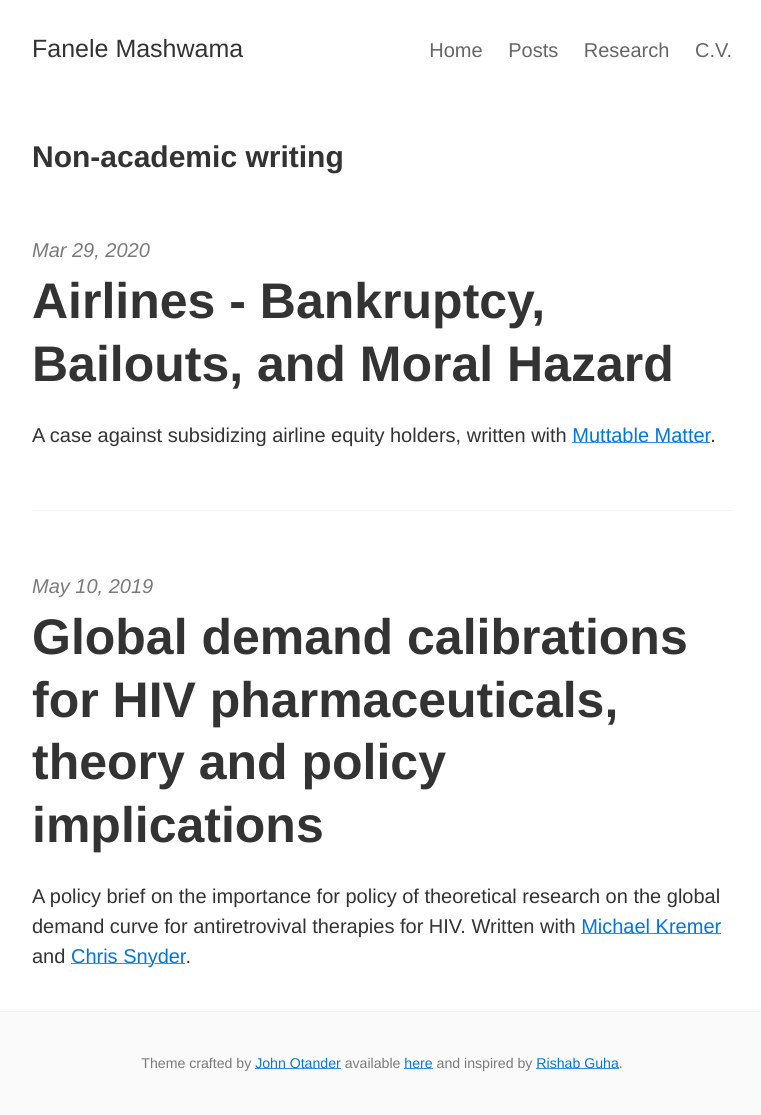
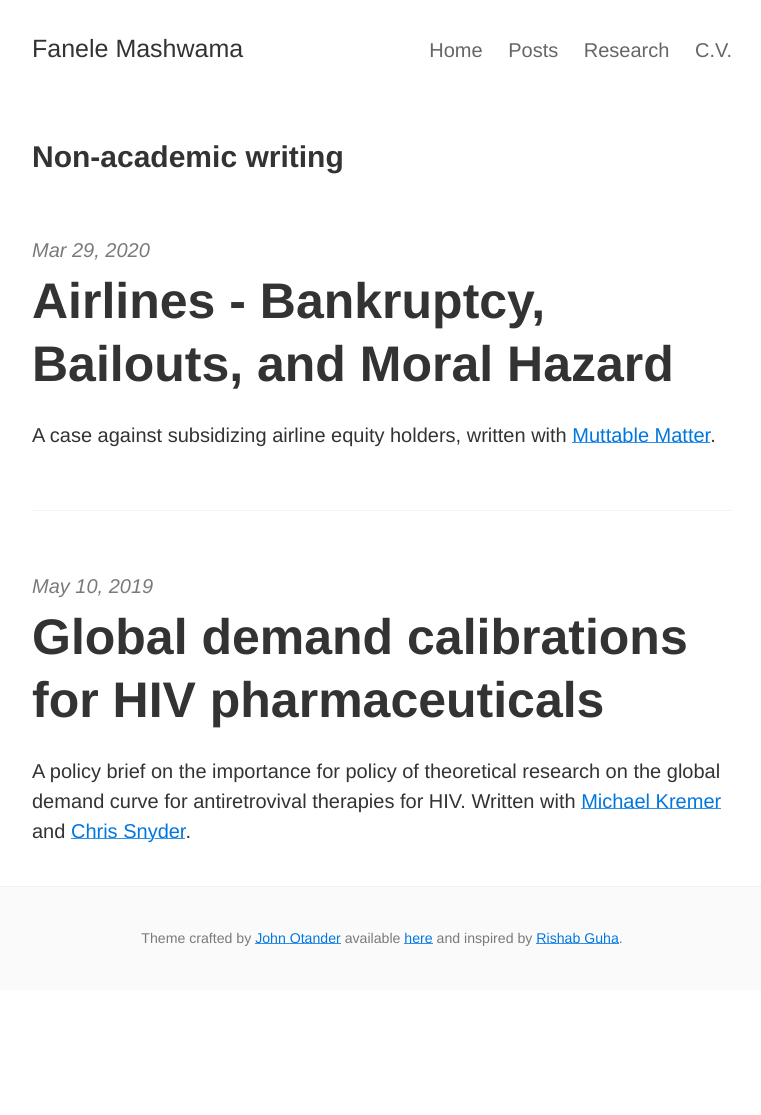
Before and after one commit to fmashwama/fmashwama.github.io, a Jekyll site: the page posts/index.html, which Jekyll copies as it is, in a window 1280 px wide. Shown: the whole page, without its empty margins (258-1019 px from the left). Built offline with Jekyll 4.4.1, drawn with Linux system fonts in a browser that asks for light colours; after the commit the page ends 990 px from its top, so only the background shows below that.

Commit message:
Update index.html

```diff
--- a/posts/index.html
+++ b/posts/index.html
@@ -166,7 +166,7 @@
         <div class="post py3">
           <p class="post-meta">May 10, 2019</p>
 
-           <a href="/posts/2019-05-10-VaccinesZipfs" class="post-link"><h3 class="h1 post-title">Global demand calibrations for HIV pharmaceuticals, theory and policy implications</h3></a>
+           <a href="/posts/2019-05-10-VaccinesZipfs" class="post-link"><h3 class="h1 post-title">Global demand calibrations for HIV pharmaceuticals</h3></a>
           <span class="post-summary">
 
               <p>A policy brief on the importance for policy of theoretical research on the global demand curve for antiretrovival therapies for HIV. Written with <a href="https://scholar.harvard.edu/kremer/biocv">Michael Kremer</a> and <a href="https://www.dartmouth.edu/~csnyder/">Chris Snyder</a>.</p>
```
